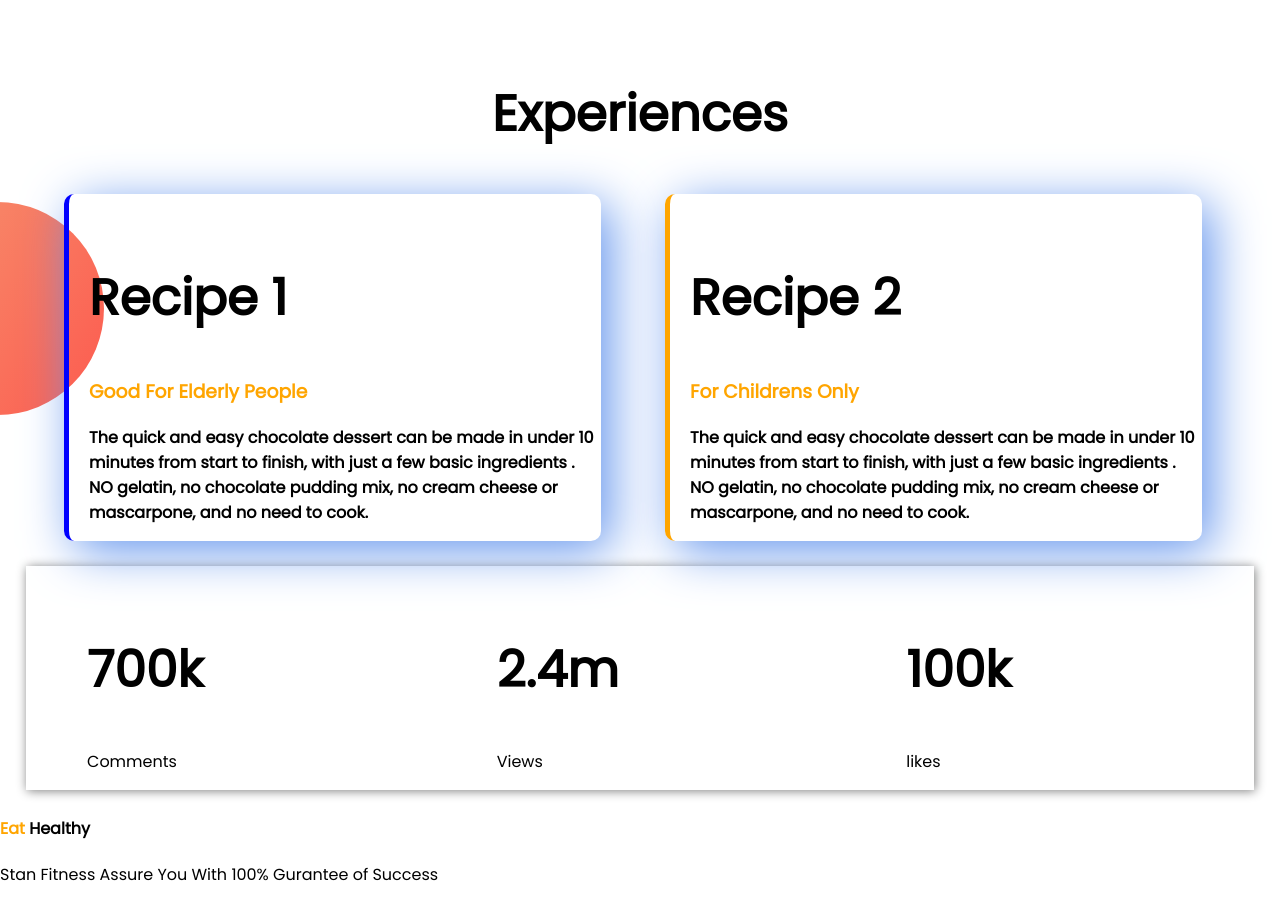
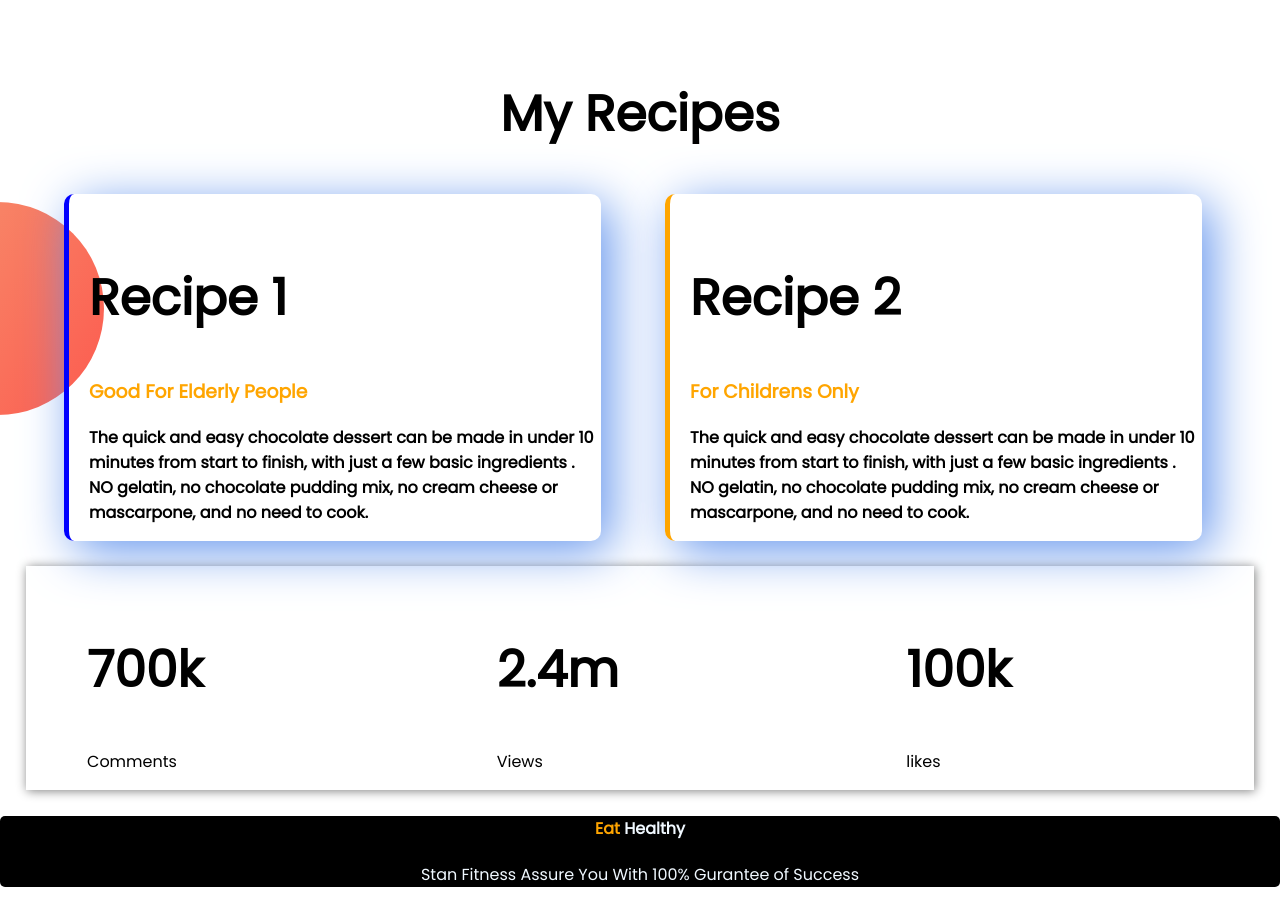
Before and after one commit to Lilxoi22/Practice-2, a plain HTML site: page index.html in a window 1280 px wide. Shown: the part 1264-2167 px from the top of the page. Drawn offline with Linux system fonts and the light colour scheme.

Commit message:
Final Commit

```diff
--- a/index.html
+++ b/index.html
@@ -52,7 +52,7 @@
     </section>
 
     <section class="Experience">
-        <h1 style="text-align:center ;"> Experiences</h1>
+        <h1 style="text-align:center ;"> My Recipes</h1>
         <div class="flex">
             <div class="Half2">
                 <h1>Recipe 1</h1>
@@ -99,8 +99,8 @@
 </body>
 
 <footer class="footer1">
-    <h4><span class="Orange-Color">Eat</span> Healthy</h4>
-    <p>Stan Fitness Assure You With 100% Gurantee of Success</p>
+    <h4><span class="Orange-Color">Eat</span> <span class="White">Healthy</span></h4>
+    <p class="White">Stan Fitness Assure You With 100% Gurantee of Success</p>
 </footer>
 
 
--- a/style.css
+++ b/style.css
@@ -102,10 +102,13 @@ h1 {
 }
 
 .footer1 {
-        {
-        width: 100%;
-        font-size: 14px;
-        border-top: 1px solid rgba(0, 0, 0, 0.1);
-        background: #1b285e;
-    }
+    text-align: center;
+    background-color: black;
+    margin-bottom: 0;
+    border-radius: 5px;
+
 }
+
+.White {
+    color: aliceblue;
+}
```
